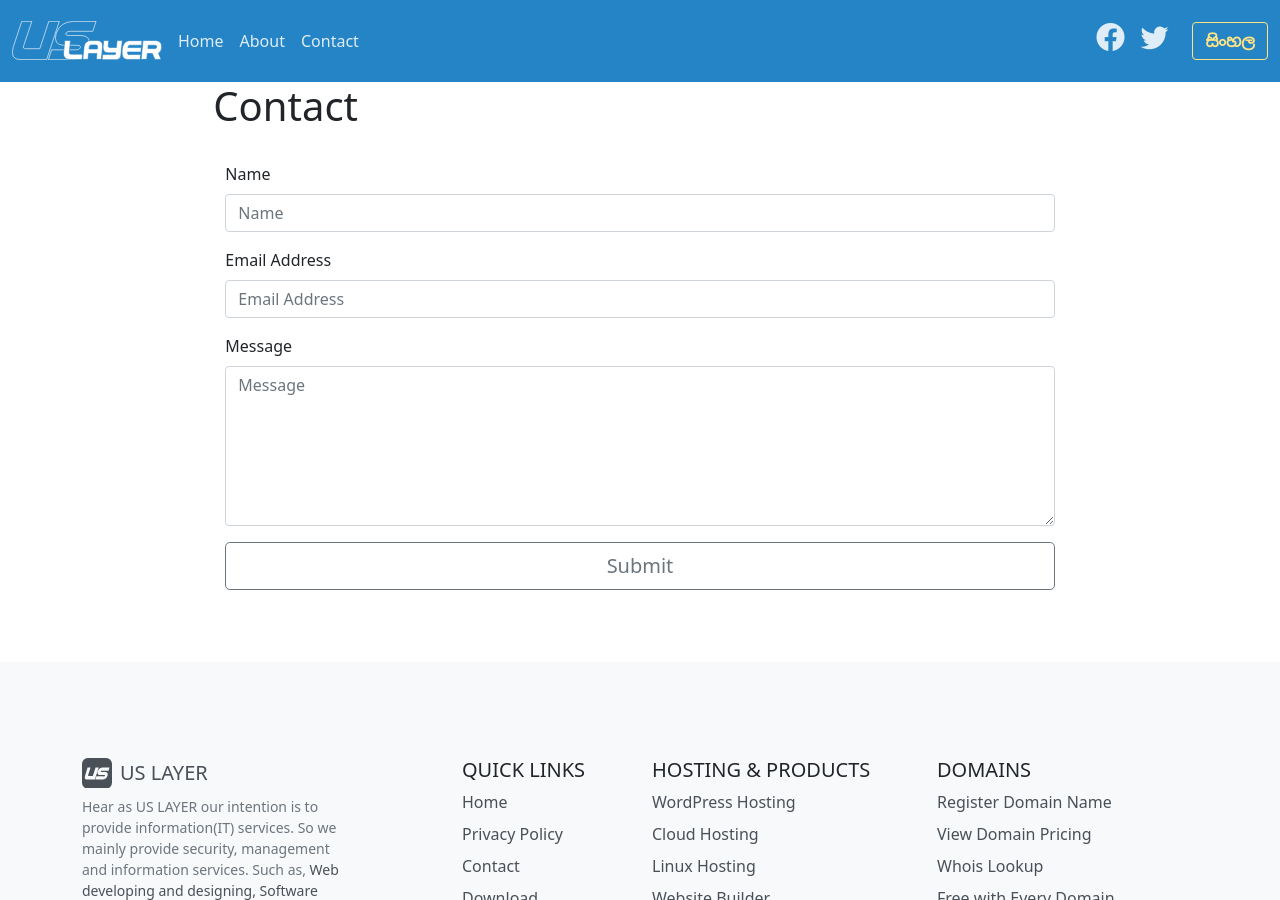
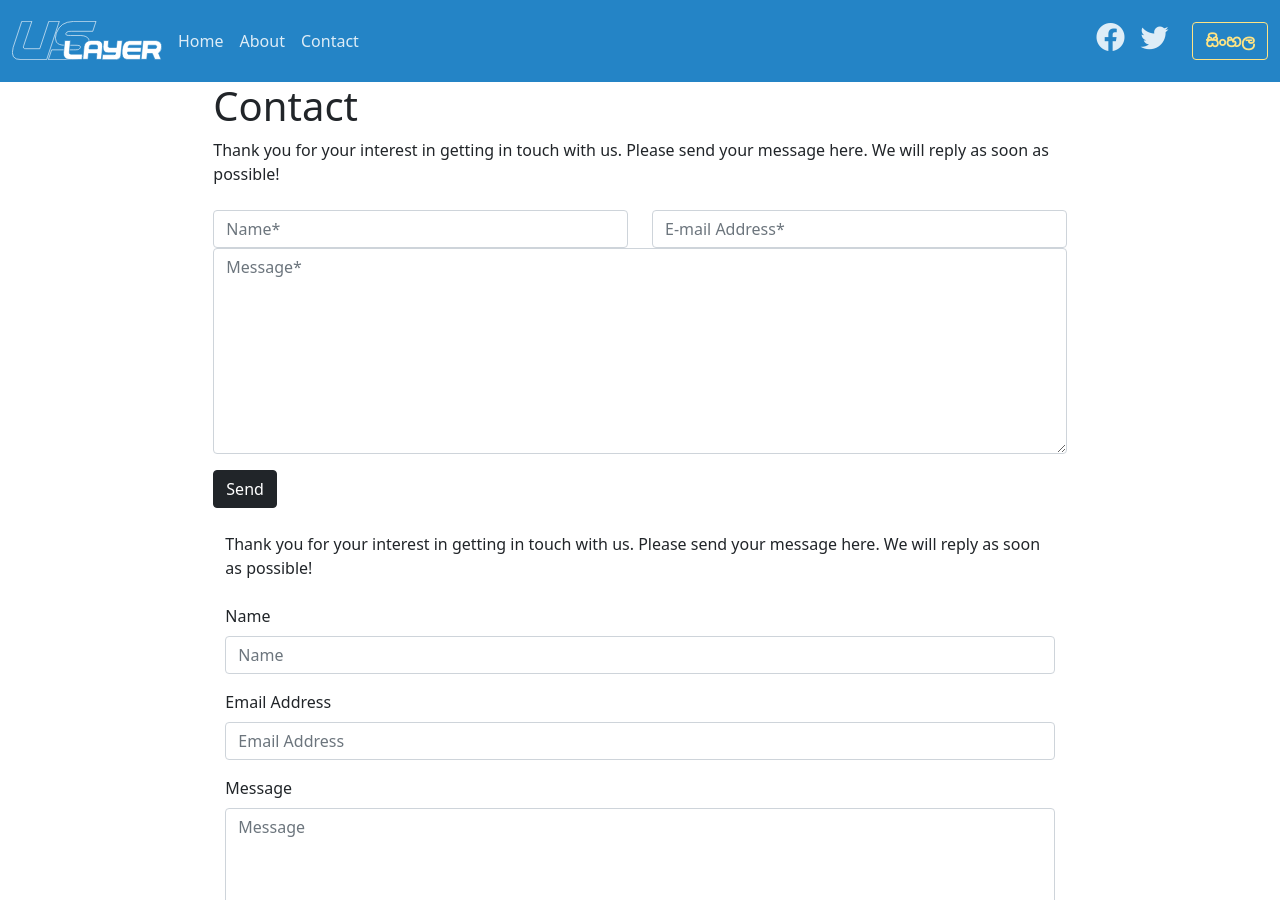
Before and after one commit to uslayer/uslayer.github.io, a Jekyll site: the page built from pages/contact.html, in a window 1280 px wide and 900 px high. Built offline with Jekyll 4.4.1, drawn with Linux system fonts in a browser that asks for light colours.

Commit message:
Update contact.html

```diff
--- a/pages/contact.html
+++ b/pages/contact.html
@@ -5,9 +5,25 @@ permalink: "/contact/"
 comments: false
 ---
 
+<form action="https://formspree.io/{{site.formspree}}" method="POST">
+<p class="mb-4">Thank you for your interest in getting in touch with us. Please send your message here. We will reply as soon as possible!</p>
+<div class="form-group row">
+<div class="col-md-6">
+<input class="form-control" type="text" name="name" placeholder="Name*" required>
+</div>
+<div class="col-md-6">
+<input class="form-control" type="email" name="_replyto" placeholder="E-mail Address*" required>
+</div>
+</div>
+<textarea rows="8" class="form-control mb-3" name="message" placeholder="Message*" required></textarea>
+<input class="btn btn-dark" type="submit" value="Send">
+</form>
+
+
+
 <!-- Wrapper container -->
 <div class="container py-4">
-
+<p class="mb-4">Thank you for your interest in getting in touch with us. Please send your message here. We will reply as soon as possible!</p>
   <!-- Bootstrap 5 starter form -->
   <form id="contactForm" action="https://formspree.io/{{site.formspree}}" method="POST">
 
@@ -31,7 +47,7 @@ comments: false
 
     <!-- Form submit button -->
     <div class="d-grid">
-      <button class="btn btn-outline-secondary btn-lg" type="submit" value="Send">Submit</button>
+      <button class="btn btn-primary btn-lg" type="submit" value="Send">Submit</button>
     </div>
 
   </form>
```
